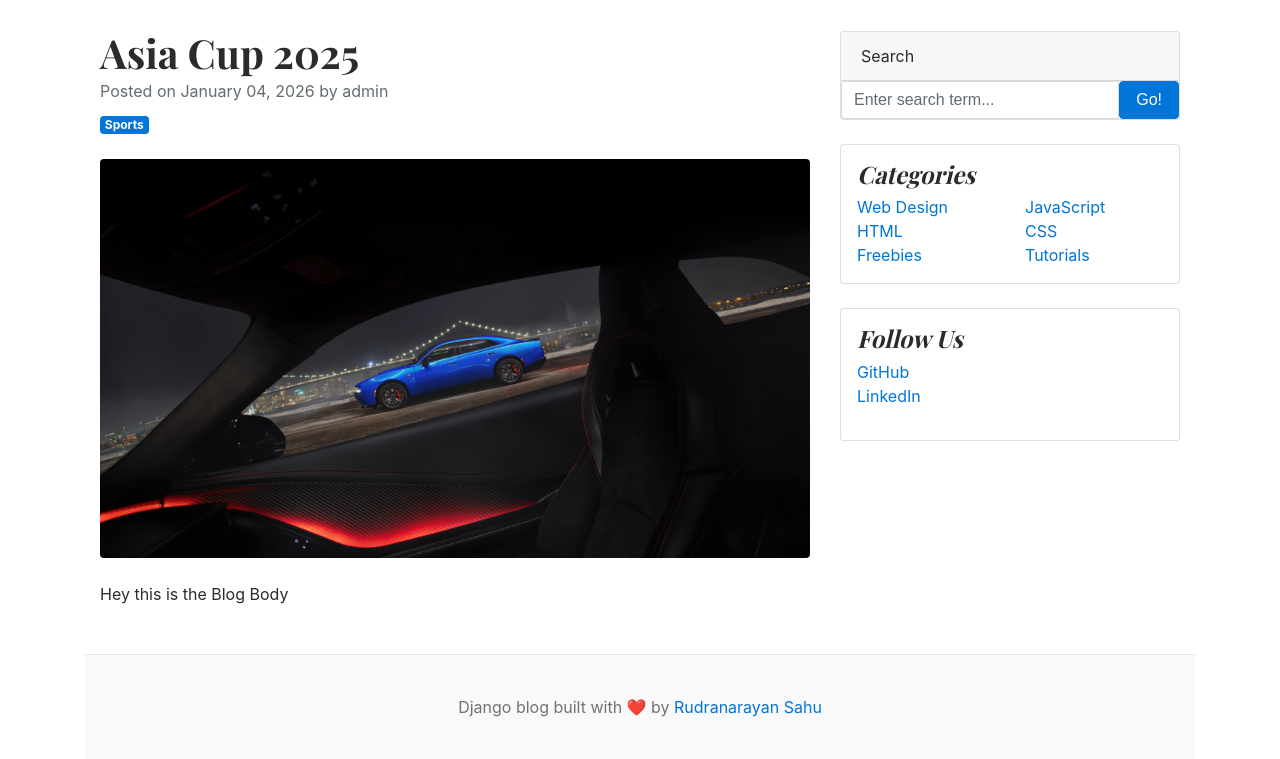
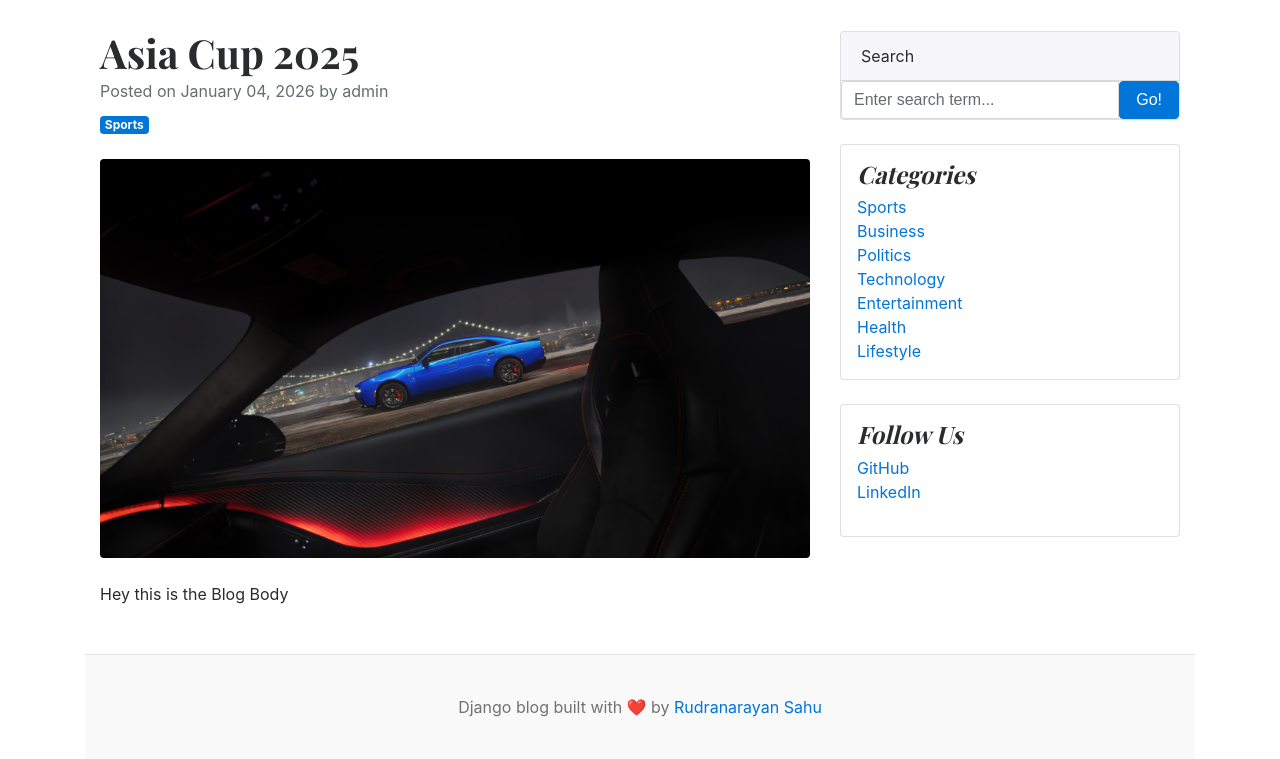
Before and after one commit to rudranarayan-01/Blog, a Django app: a page that uses templates/blogs.html in a window 1280 px wide. Shown: the part 156-915 px from the top of the page. Run offline with Django 5.2, Linux system fonts and the light colour scheme; data comes from the database, SQL or seed files in the repository.

Commit message:
Activating hyperlinks in webpage

```diff
--- a/templates/blogs.html
+++ b/templates/blogs.html
@@ -44,16 +44,9 @@
                     <div class="row">
                         <div class="col-sm-6">
                             <ul class="list-unstyled mb-0">
-                                <li><a href="#!">Web Design</a></li>
-                                <li><a href="#!">HTML</a></li>
-                                <li><a href="#!">Freebies</a></li>
-                            </ul>
-                        </div>
-                        <div class="col-sm-6">
-                            <ul class="list-unstyled mb-0">
-                                <li><a href="#!">JavaScript</a></li>
-                                <li><a href="#!">CSS</a></li>
-                                <li><a href="#!">Tutorials</a></li>
+                                {% for category in categories %}
+                                <li><a href="{% url 'posts_by_category' category.id %}">{{ category.category_name }}</a></li>
+                                {% endfor %}
                             </ul>
                         </div>
                     </div>
```
Also changed, not shown: templates/posts_by_category.html (+1 -14 lines).
